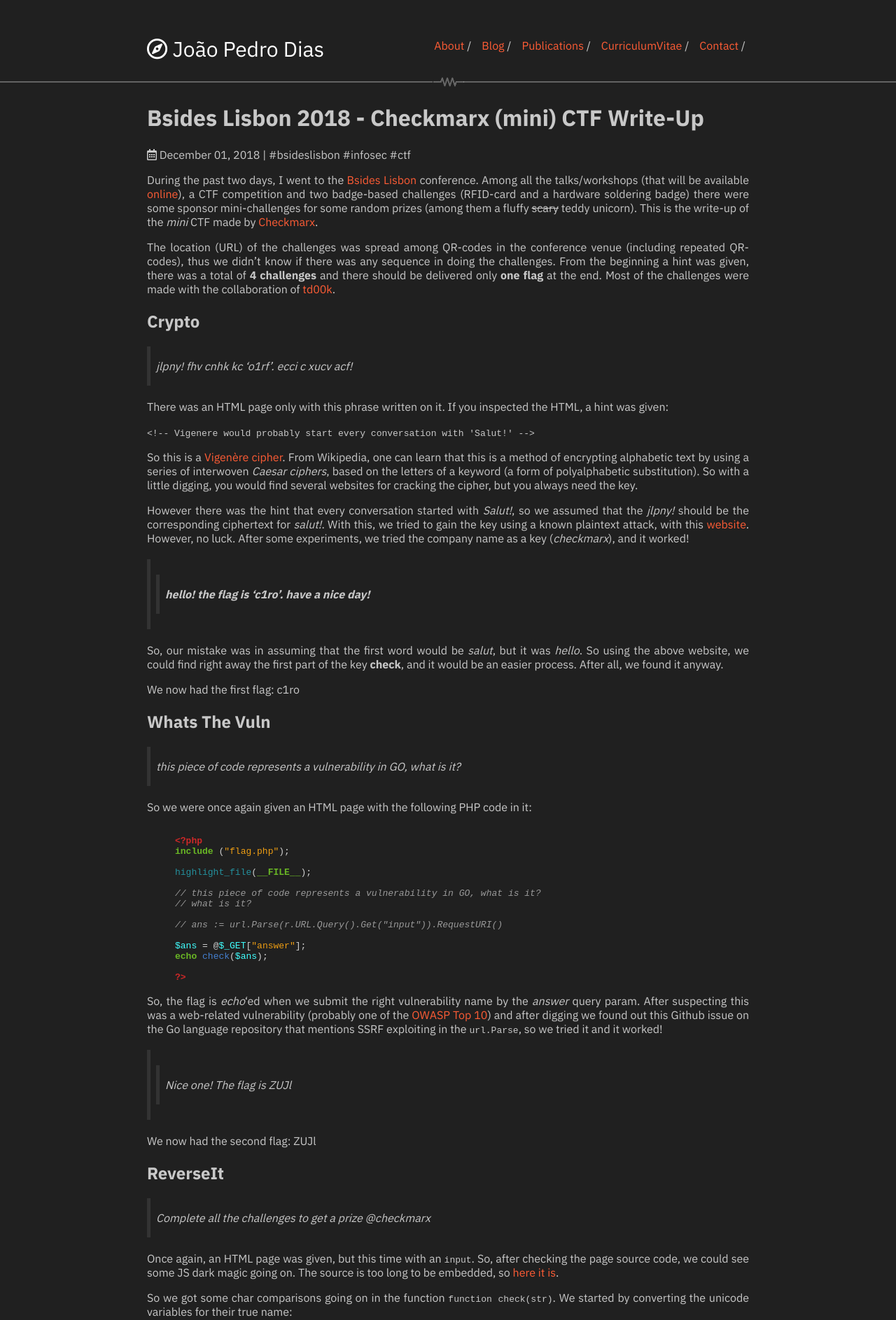
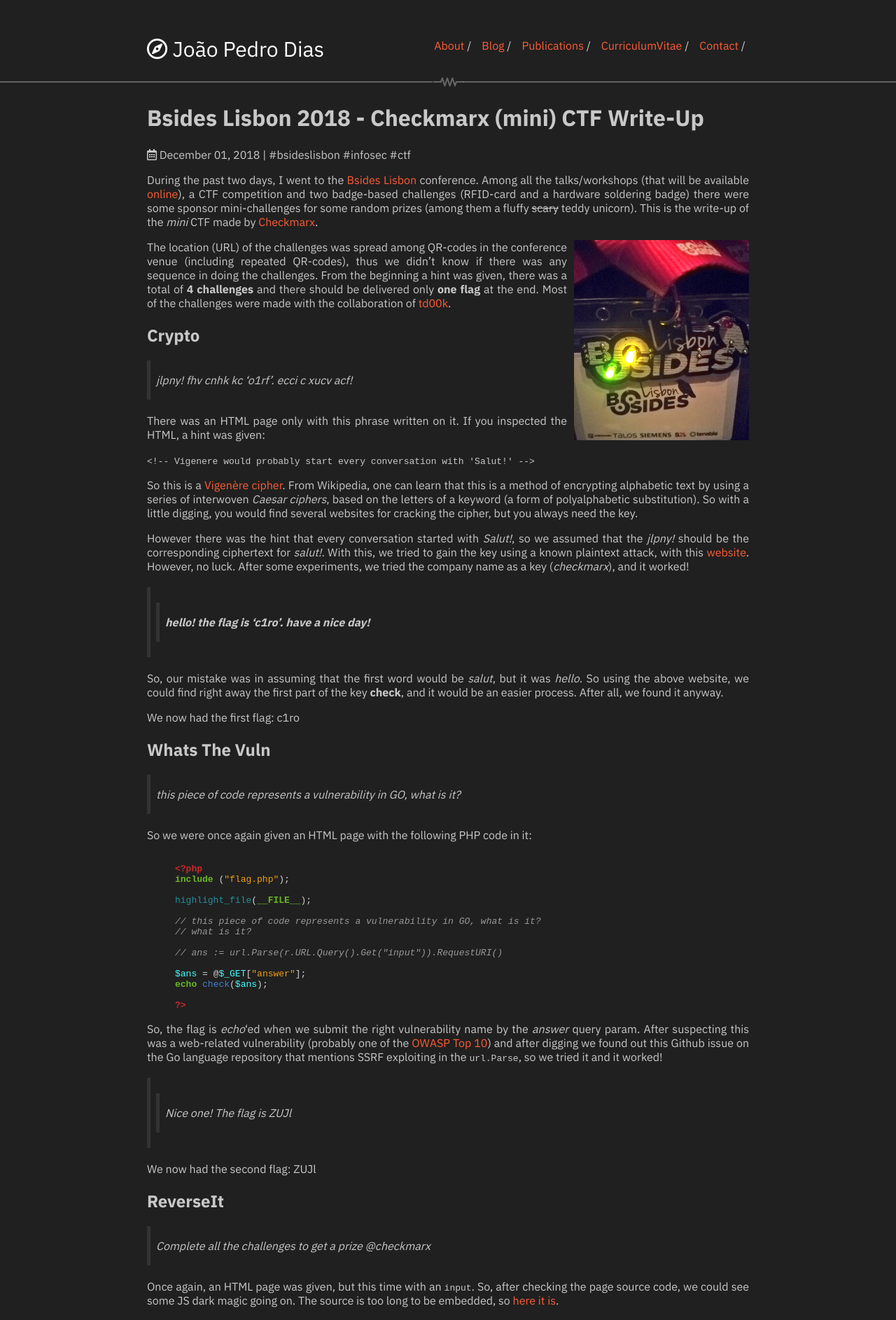
Before and after one commit to jpdias/jpdias.github.io, a Jekyll site: the page built from _posts/2018-12-01-bsideslisbon.md, in a window 1280 px wide. Shown: the top 1886 px of the page at 70% size. Built offline with Jekyll 4.4.1, drawn with Linux system fonts in a browser that asks for light colours; nearby versions of some CDN libraries.

Commit message:
add photo to post

```diff
--- a/_posts/2018-12-01-bsideslisbon.md
+++ b/_posts/2018-12-01-bsideslisbon.md
@@ -8,7 +8,9 @@
 During the past two days, I went to the [Bsides Lisbon](http://bsideslisbon.org/) conference. Among all the talks/workshops (that will be available [online](https://www.youtube.com/channel/UC_M0dk4dvcBr_rFgi710D4Q)), a CTF competition and two badge-based challenges (RFID-card and a hardware soldering badge) there were some sponsor mini-challenges for some random prizes (among them a fluffy ~~scary~~ teddy unicorn). This is the write-up of the *mini* CTF made by [Checkmarx](https://www.checkmarx.com/).
 <!--more-->
 
+<img src="/images/bsideslx18/badge.jpg" style="width:250px; margin-left:10px" align="right">
 The location (URL) of the challenges was spread among QR-codes in the conference venue (including repeated QR-codes), thus we didn't know if there was any sequence in doing the challenges. From the beginning a hint was given, there was a total of **4 challenges** and there should be delivered only **one flag** at the end. Most of the challenges were made with the collaboration of [td00k](http://twitter.com/tiaggodias).
+
 
 ## Crypto
 
```
Also changed, not shown: images/bsideslx18/badge.jpg (added).
